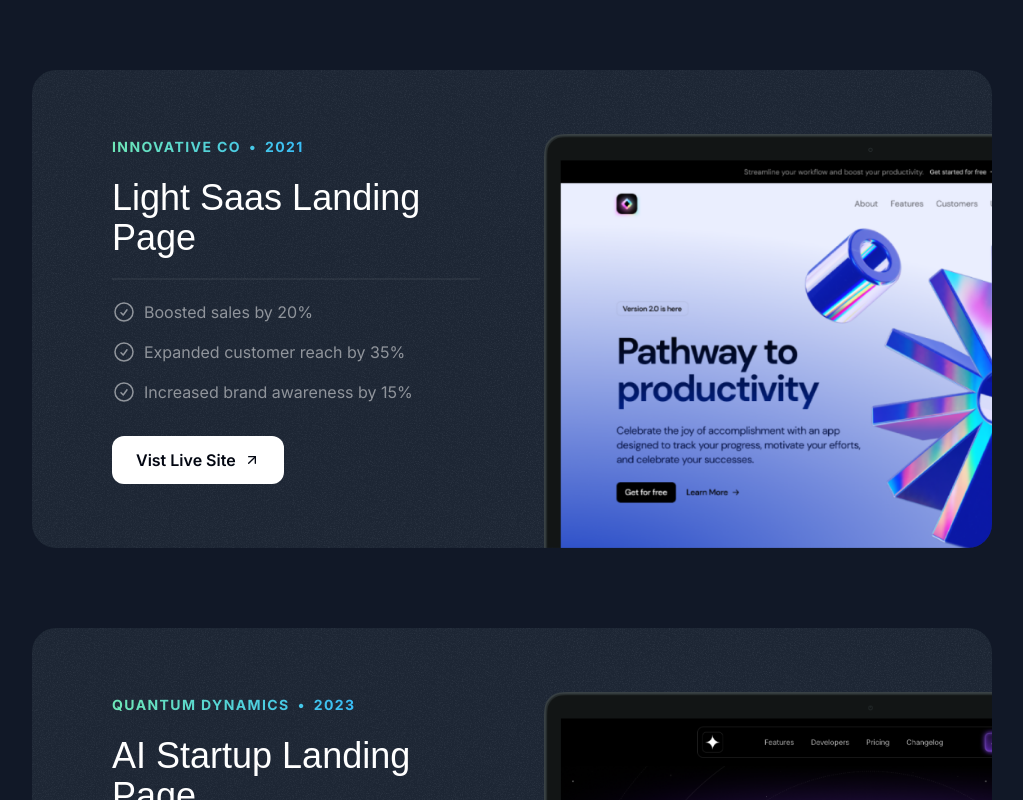
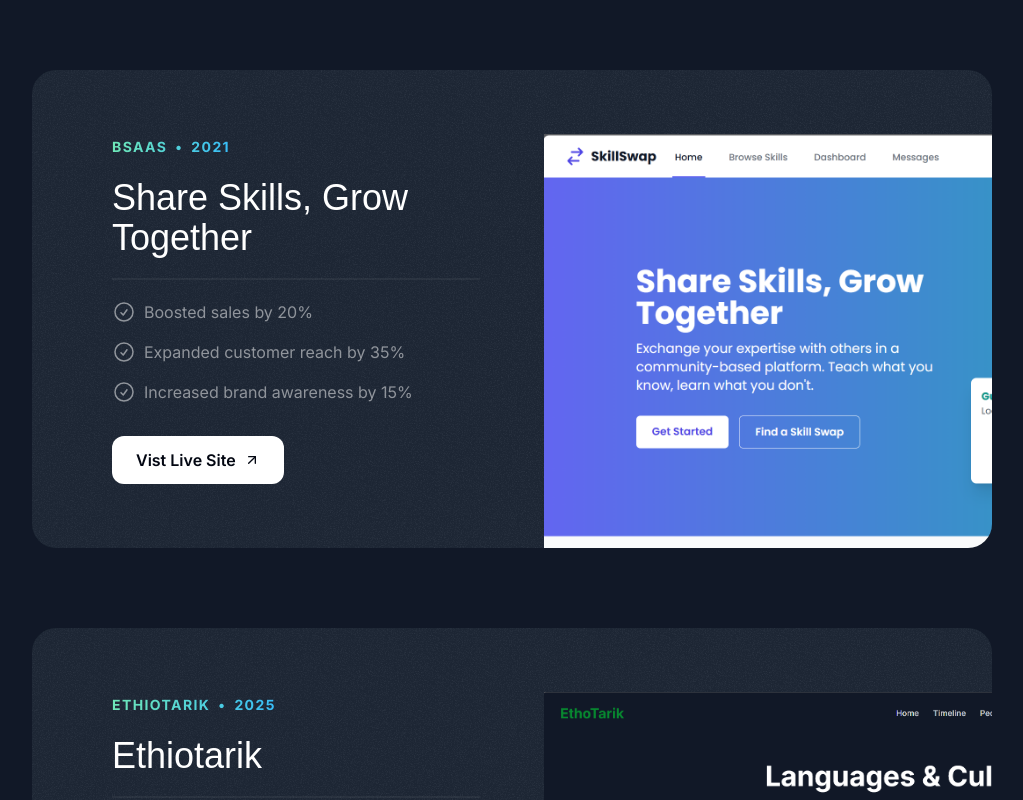
Before and after one commit to binyam-ta/portfolio, a Next.js app: page / in a window 1280 px wide. Shown: the part 1680-2480 px from the top of the page, without its empty margins (128-1151 px from the left). Built offline with nearby package versions, Linux system fonts and the light colour scheme; a web font is replaced by a local one.

Commit message:
adding projects

```diff
--- a/src/sections/Projects.tsx
+++ b/src/sections/Projects.tsx
@@ -1,4 +1,6 @@
 import darkSaasLandingPage from "@/assets/images/dark-saas-landing-page.png";
+import skillswap from "@/assets/images/skillswap.png";
+import ethiotarik from "@/assets/images/ethiotarik.png";
 import tubeai from "@/assets/images/tubeai.png";
 import lightSaasLandingPage from "@/assets/images/light-saas-landing-page.png";
 import aiStartupLandingPage from "@/assets/images/ai-startup-landing-page.png";
@@ -22,28 +24,28 @@ const portfolioProjects = [
     image: tubeai,
   },
   {
-    company: "Innovative Co",
+    company: "BSaaS",
     year: "2021",
-    title: "Light Saas Landing Page",
+    title: "Share Skills, Grow Together",
     results: [
       { title: "Boosted sales by 20%" },
       { title: "Expanded customer reach by 35%" },
       { title: "Increased brand awareness by 15%" },
     ],
-    link: "https://tubeai-beze.vercel.app/",
-    image: lightSaasLandingPage,
+    link: "https://skillswap-three.vercel.app/",
+    image: skillswap,
   },
   {
-    company: "Quantum Dynamics",
-    year: "2023",
-    title: "AI Startup Landing Page",
+    company: "ethiotarik",
+    year: "2025",
+    title: "Ethiotarik ",
     results: [
       { title: "Enhanced user experience by 40%" },
       { title: "Improved site speed by 50%" },
       { title: "Increased mobile traffic by 35%" },
     ],
-    link: "https://tubeai-beze.vercel.app/",
-    image: aiStartupLandingPage,
+    link: "https://ethiotarik.vercel.app/",
+    image: ethiotarik,
   },
 
 ];
```
Also changed, not shown: src/assets/images/ethiotarik.png (added), src/assets/images/skillswap.png (added).
